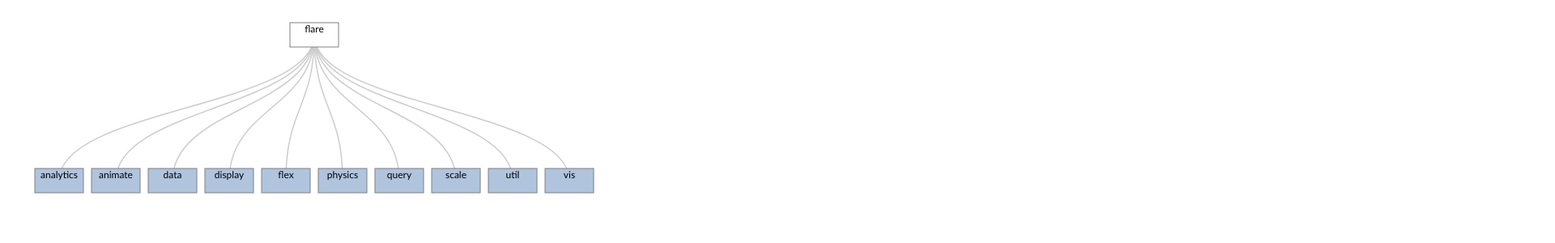
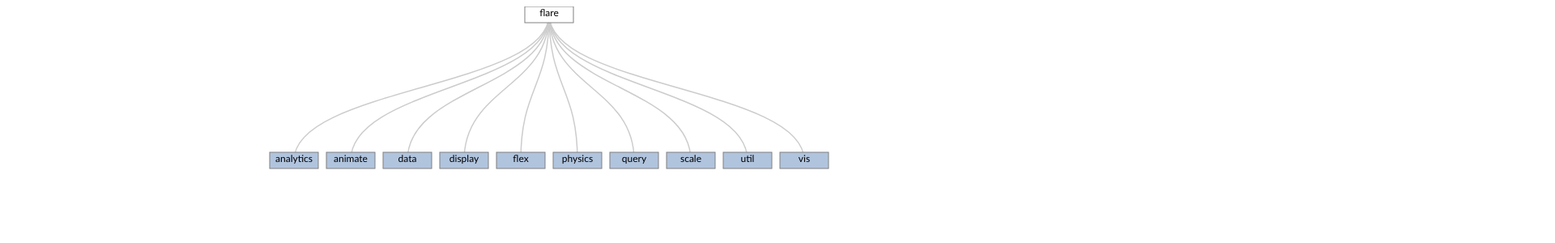
Before and after one commit to aplahore4/tree-diagram-app, a React (Create React App) app: page / in a window 1280 px wide. Shown: the top 300 px of the page at 81% size, 1920 px wide, since content can reach past the window. Built offline with nearby package versions, Linux system fonts and the light colour scheme; the HTML template or start-up script is replaced by a standard one.

Commit message:
zoom improved.

```diff
--- a/src/App.js
+++ b/src/App.js
@@ -1,16 +1,30 @@
+import { useEffect, useState } from 'react';
 import FlowChart from './charts/FlowChart';
 import flowChartData from './data';
 
-const dimensions = {
-  width: 960,
-  height: 800,
-  margin: { top: 20, right: 120, bottom: 20, left: 350 },
-};
+function getCurrentDimension() {
+  return {
+    width: window.innerWidth,
+    height: window.innerHeight,
+    margin: { top: 0, right: 0, bottom: 0, left: window.innerWidth / 2 },
+  };
+}
 
 function App() {
+  const [screenSize, setScreenSize] = useState(getCurrentDimension());
+  useEffect(() => {
+    const updateDimension = () => {
+      setScreenSize(getCurrentDimension());
+    };
+    window.addEventListener('resize', updateDimension);
+
+    return () => {
+      window.removeEventListener('resize', updateDimension);
+    };
+  }, [screenSize]);
   return (
     <div className='App'>
-      <FlowChart dimensions={dimensions} data={flowChartData} />
+      <FlowChart dimensions={screenSize} data={flowChartData} />
     </div>
   );
 }
--- a/src/charts/FlowChart.js
+++ b/src/charts/FlowChart.js
@@ -8,14 +8,14 @@ const FlowChart = ({ data, dimensions, showMore }) => {
   const svgHeight = height + margin.top + margin.bottom;
   const duration = 750,
     rectW = 60,
-    rectH = 30;
+    rectH = 20;
 
   useEffect(() => {
     // Create root container where we will append all other chart elements
     const svgEl = d3.select(svgRef.current);
     svgEl.selectAll('*').remove(); // Clear svg content before adding new elements
 
-    const zoom = d3.behavior.zoom().scaleExtent([1, 3]);
+    const zoom = d3.behavior.zoom();
     const svg = svgEl
       .call(zoom.on('zoom', redraw))
       .append('g')
@@ -29,7 +29,7 @@ const FlowChart = ({ data, dimensions, showMore }) => {
     });
 
     //necessary so that zoom knows where to zoom and un zoom from
-    zoom.translate([350, 20]);
+    zoom.translate([margin.left, margin.top]);
 
     const root = data;
     root.x0 = 0;
@@ -92,7 +92,7 @@ const FlowChart = ({ data, dimensions, showMore }) => {
         .attr('id', 'text')
         .style('text-align', 'center')
         // .style('vertical-align', 'middle')
-        .style('white-space', 'nowrap')
+        // .style('white-space', 'nowrap')
         .style('overflow', 'hidden')
         .style('text-overflow', 'ellipsis')
         .style('width', rectW + 'px')
```
